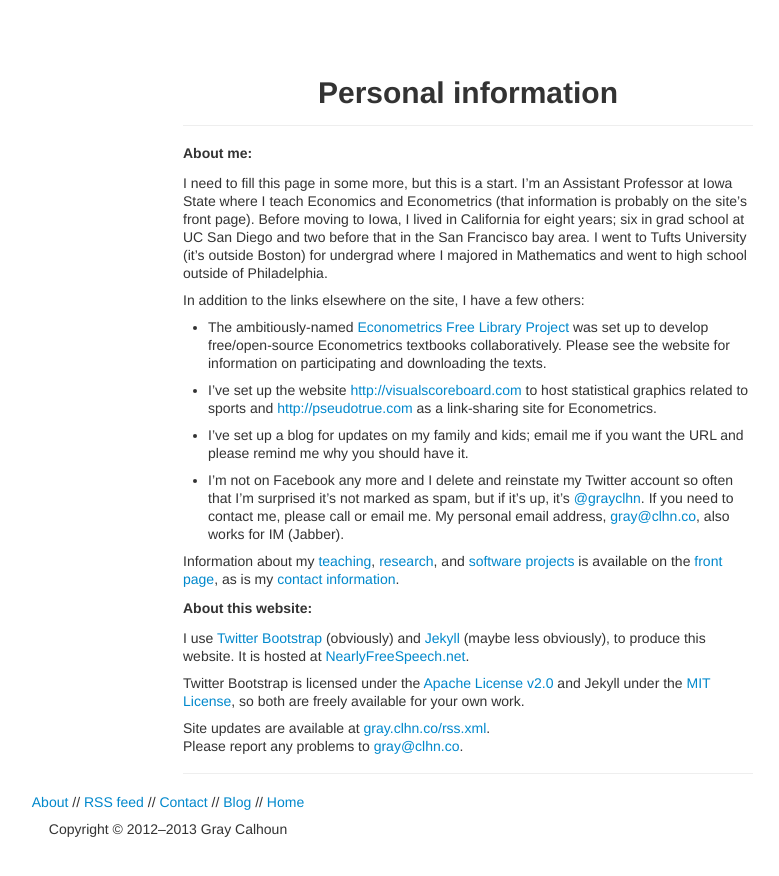
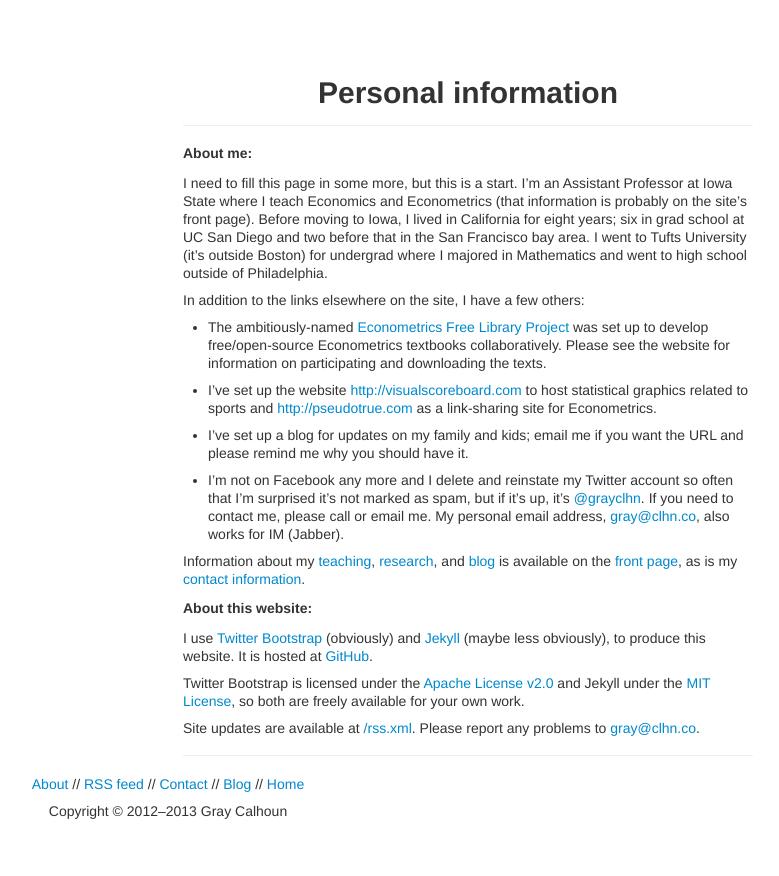
Before and after one commit to mmkuang/grayclhn.github.io, a Jekyll site: the page built from about.md, in a window 1280 px wide. Shown: the top 876 px of the page, without its empty margins (472-1251 px from the left). Built offline with Jekyll 4.4.1, drawn with Linux system fonts in a browser that asks for light colours.

Commit message:
Update links on about page
* Hosted at GitHub now
* The #software section on the front page is no more.

```diff
--- a/about.md
+++ b/about.md
@@ -37,22 +37,20 @@ In addition to the links elsewhere on the site, I have a few others:
   <gray@clhn.co>, also works for IM (Jabber).
 
 Information about my [teaching](/index.html#Teaching),
-[research](/index.html#Research), and [software
-projects](/index.html#Software) is available on the [front
-page](/index.html), as is my [contact
+[research](/index.html#Research), and [blog](/index.html#Blog) is
+available on the [front page](/index.html), as is my [contact
 information](/index.html#Information).
 
 ## About this website:
 
 I use [Twitter Bootstrap](http://twitter.github.com/bootstrap)
 (obviously) and [Jekyll](http://jekyllrb.com/) (maybe less obviously),
-to produce this website.  It is hosted at
-[NearlyFreeSpeech.net](https://www.nearlyfreespeech.net/).
+to produce this website.  It is hosted at [GitHub](https://github.com).
 
 Twitter Bootstrap is licensed under the [Apache License
 v2.0](http://www.apache.org/licenses/LICENSE-2.0) and Jekyll under the
 [MIT License](http://opensource.org/licenses/MIT), so both are freely
 available for your own work.
 
-Site updates are available at [gray.clhn.co/rss.xml](/rss.xml).
-Please report any problems to <gray@clhn.co>.
+Site updates are available at [/rss.xml](/rss.xml).  Please report any
+problems to <gray@clhn.co>.
```
